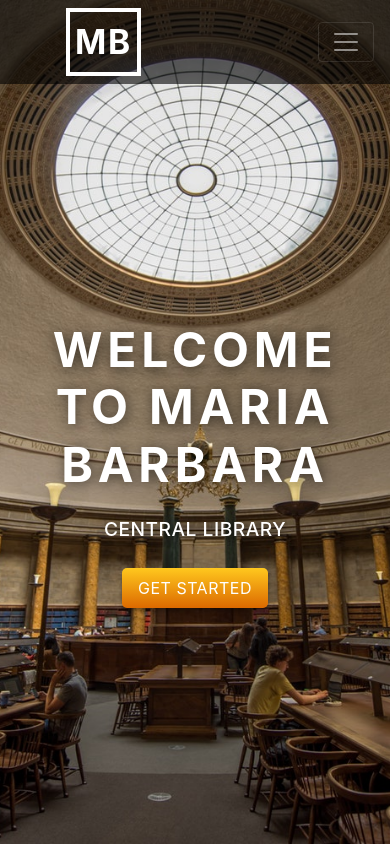
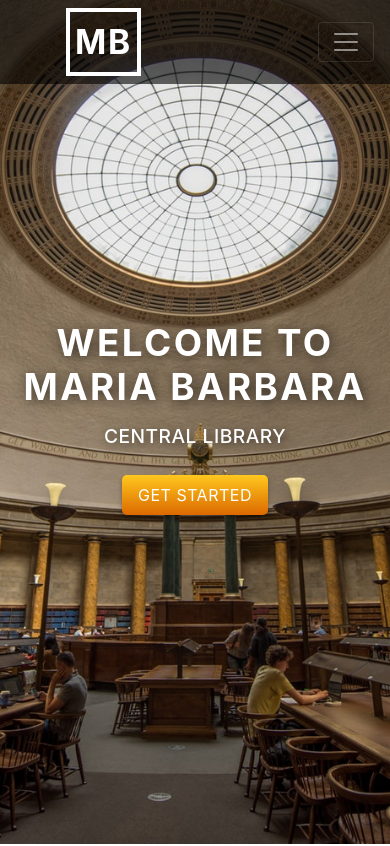
Before and after one commit to ductang24/mb-library, a plain HTML site: page index.html in a window 390 px wide. Shown: the top 846 px of the page. Drawn offline with Linux system fonts and the light colour scheme.

Commit message:
Update style.css

```diff
--- a/style.css
+++ b/style.css
@@ -188,7 +188,7 @@ hr.socket {
   .caption {
     padding: 0 20px;
   }
-  .caption h2 {
+  .caption h1 {
     font-size: 2.3rem;
     font-weight: 700;
     letter-spacing: .15rem;
```
